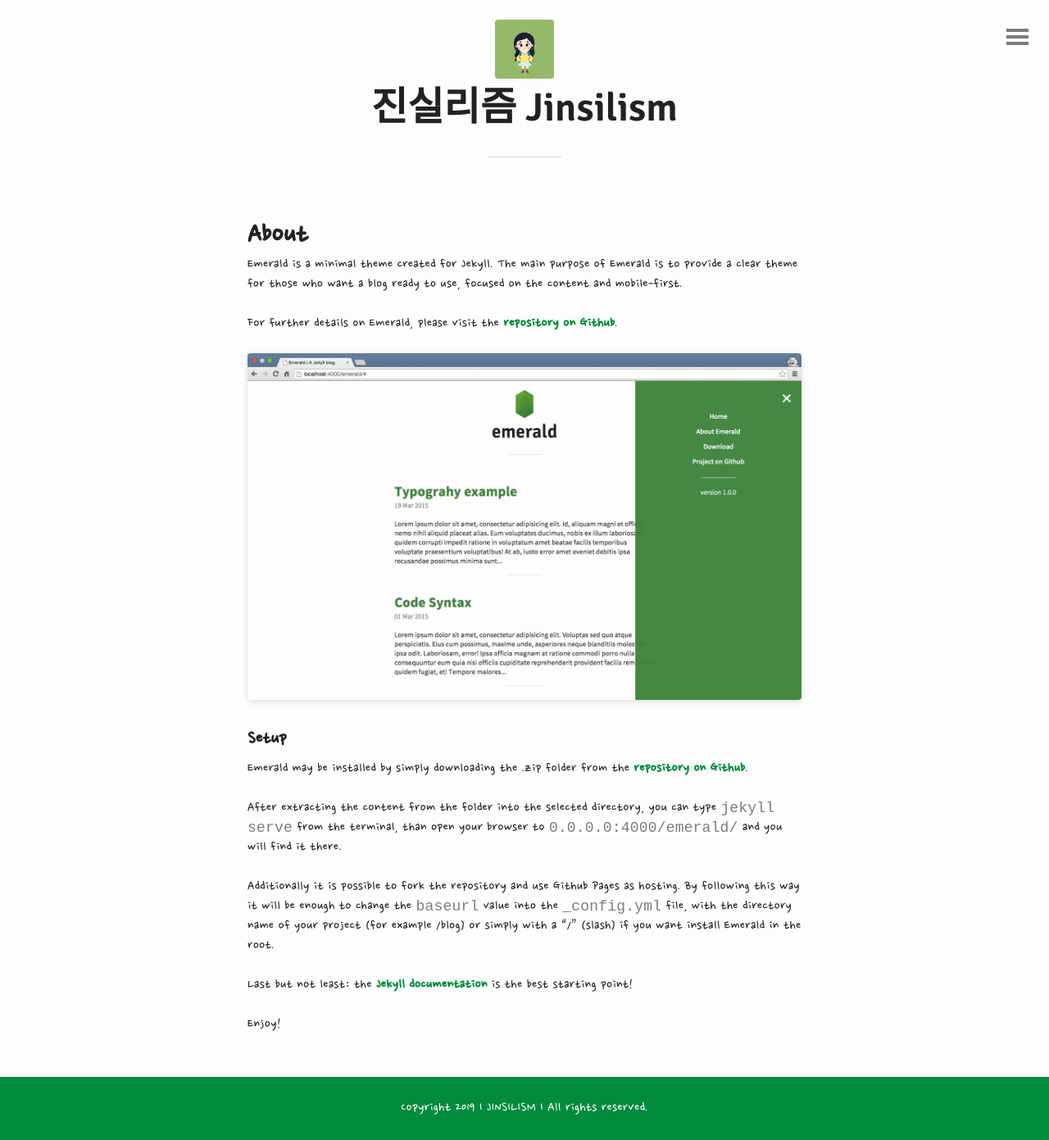
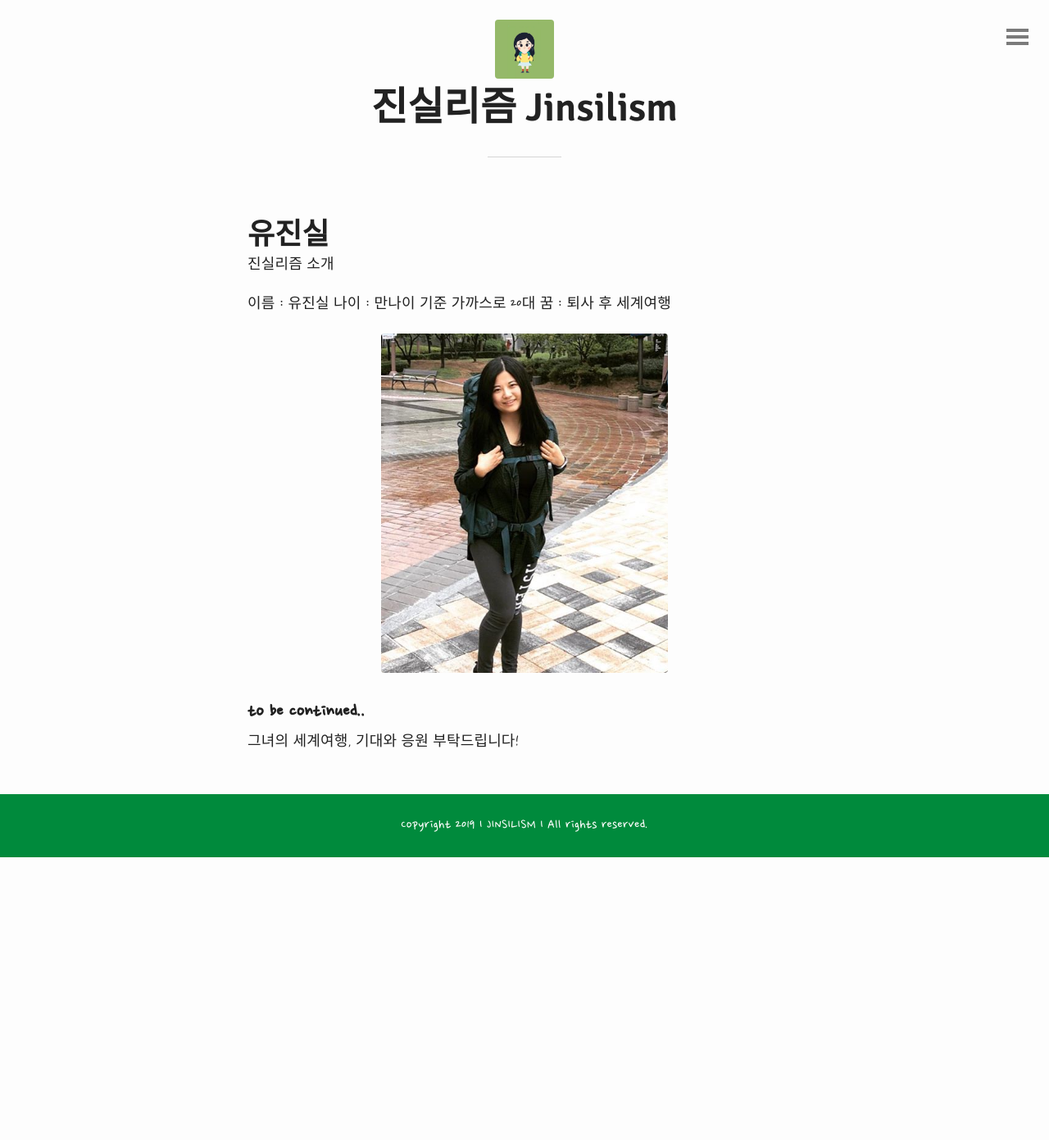
Before and after one commit to ujinsil/Jinsilism, a Jekyll site: the page built from about.md, in a window 1280 px wide. Shown: the whole page at 82% size. Built offline with Jekyll 4.4.1, drawn with Linux system fonts in a browser that asks for light colours; after the commit the page ends 1046 px from its top, so only the background shows below that.

Commit message:
draft6_0622

```diff
--- a/_includes/link.html
+++ b/_includes/link.html
@@ -1,2 +1,5 @@
-<a href="https://github.com/KingFelix/emerald/archive/master.zip">Download</a>
-<a href="https://github.com/KingFelix/emerald">Project on Github</a>
+<a href="https://www.jinsilism.com/">퇴사 후 세계여행</a>
+<a href="https://www.jinsilism.com/">여행 준비</a>
+<a href="https://www.jinsilism.com/">여행 시작</a>
+<a href="https://www.jinsilism.com/">여행이  끝나고</a>
+<a href="https://www.jinsilism.com/">또 다른 시작</a>
--- a/about.md
+++ b/about.md
@@ -1,21 +1,18 @@
 ---
 layout: page
-title: About Emerald
+title: About Jinsilism
 ---
-## About
-Emerald is a minimal theme created for Jekyll. The main purpose of Emerald is to provide a clear theme for those who want a blog ready to use, focused on the content and mobile-first.
+## 유진실
 
-For further details on Emerald, please visit the [repository on Github](https://github.com/KingFelix/emerald/).
+진실리즘 소개
 
-![Emerald](img/Emerald01.png "Emerald")
+이름 : 유진실
+나이 : 만나이 기준 가까스로 20대
+꿈 : 퇴사 후 세계여행
 
-### Setup
-Emerald may be installed by simply downloading the .zip folder from the [repository on Github](https://github.com/KingFelix/emerald/archive/master.zip).
 
-After extracting the content from the folder into the selected directory, you can type ``jekyll serve`` from the terminal, than open your browser to ``0.0.0.0:4000/emerald/`` and you will find it there.
+![Emerald](img/jinsil_intro.png)
 
-Additionally it is possible to fork the repository and use Github Pages as hosting. By following this way it will be enough to change the ``baseurl`` value into the ``_config.yml`` file, with the directory name of your project (for example /blog) or simply with a "/" (slash) if you want install Emerald in the root.
+### to be continued..
 
-Last but not least: the [Jekyll documentation](http://jekyllrb.com) is the best starting point!
-
-Enjoy!
+그녀의 세계여행, 기대와 응원 부탁드립니다!
```
Also changed, not shown: img/Jinsil_intro.png (added).
